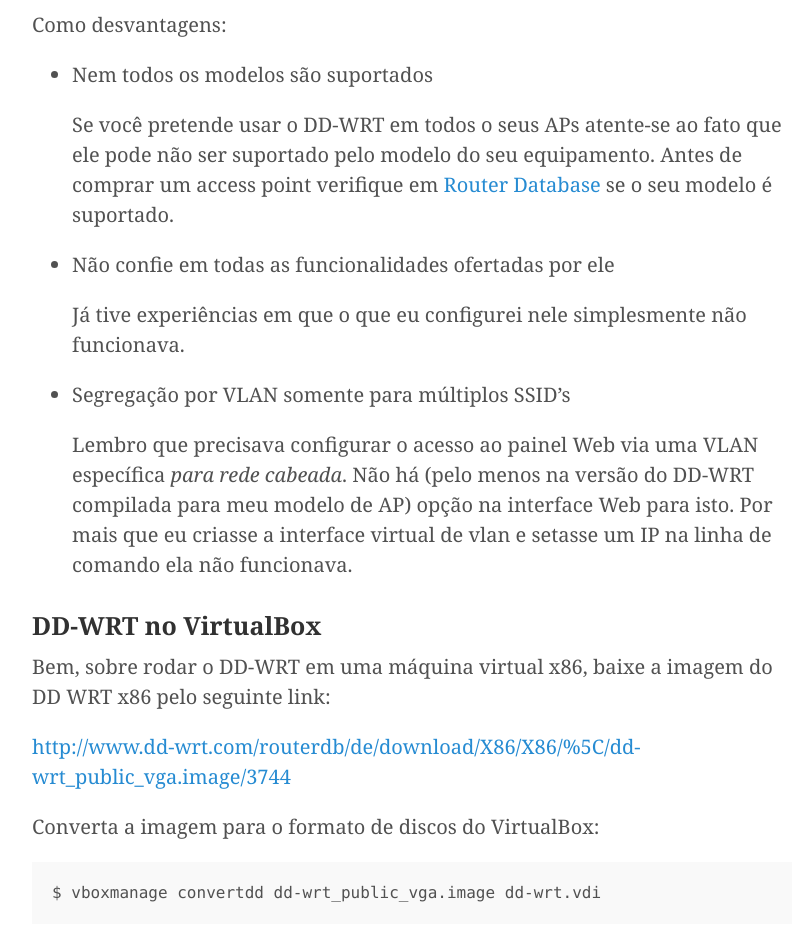
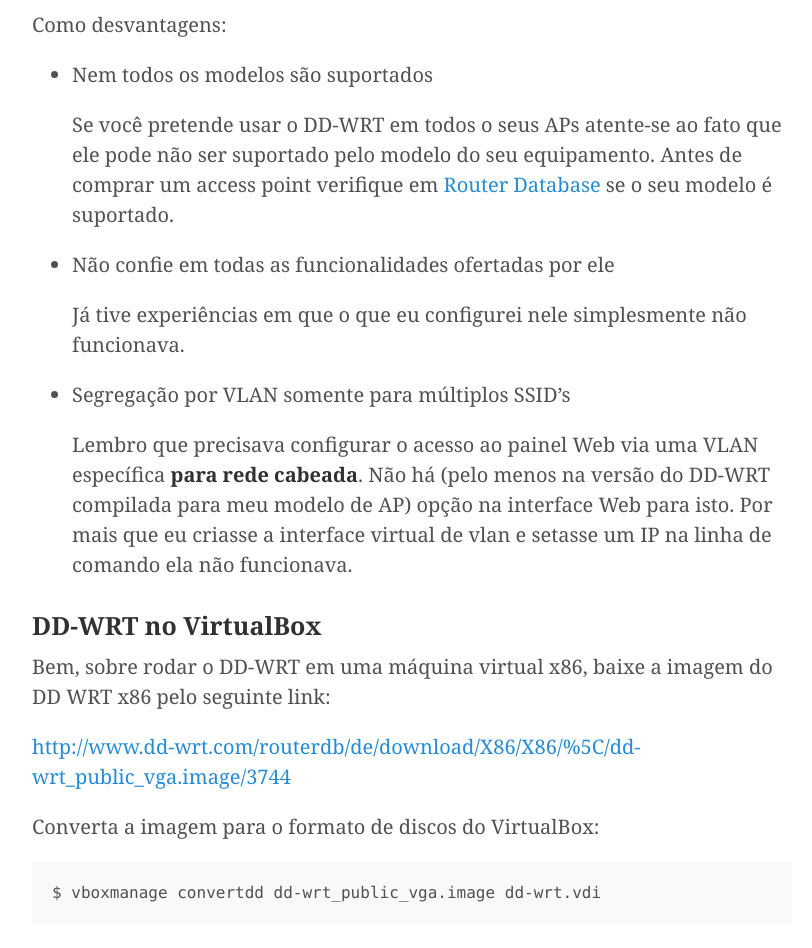
Before and after one commit to Kingm0b/jekyll-minimal-theme, a Jekyll site: the page built from _posts/2016-12-18-dd-wrt-x86.md, in a window 1280 px wide. Shown: the part 1585-2533 px from the top of the page, without its empty margins (228-1040 px from the left). Built offline with Jekyll 4.4.1, drawn with Linux system fonts in a browser that asks for light colours.

Commit message:
Update 2016-12-18-dd-wrt-x86.md

```diff
--- a/_posts/2016-12-18-dd-wrt-x86.md
+++ b/_posts/2016-12-18-dd-wrt-x86.md
@@ -41,7 +41,7 @@
 
 * Segregação por VLAN somente para múltiplos SSID's
 
-   Lembro que precisava configurar o acesso ao painel Web via uma VLAN específica *para rede cabeada*. Não há (pelo menos na versão do DD-WRT compilada para meu modelo de AP) opção na interface Web para isto. Por mais que eu criasse a interface virtual de vlan e setasse um IP na linha de comando ela não funcionava.
+   Lembro que precisava configurar o acesso ao painel Web via uma VLAN específica **para rede cabeada**. Não há (pelo menos na versão do DD-WRT compilada para meu modelo de AP) opção na interface Web para isto. Por mais que eu criasse a interface virtual de vlan e setasse um IP na linha de comando ela não funcionava.
 
 
 
```
